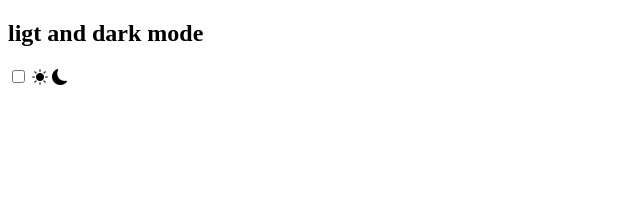
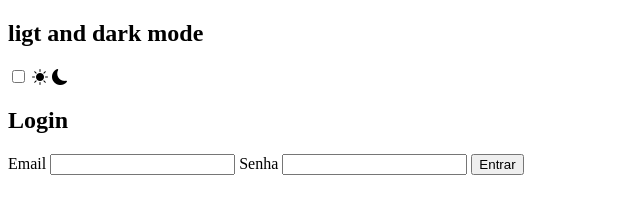
Before and after one commit to KevinPresley13/Formulario-dark-mode, a plain HTML site: page index.html in a window 1280 px wide. Shown: the whole page, without its empty margins (0-640 px from the left). Drawn offline with nearby package versions, Linux system fonts and the light colour scheme.

Commit message:
estrutura do formulario

```diff
--- a/index.html
+++ b/index.html
@@ -18,6 +18,19 @@
             </label>
         </div>
     </header>
+    <main>
+        <div class="form">
+            <h2>Login</h2>
+            <form action="" method="">
+                <label for="email">Email</label>
+                <input type="email" name="email" id="email">
+                <label for="senha">Senha</label>
+                <input type="text" name="senha" id="senha">
+                <button>Entrar</button>
+            </form>
+        </div>
 
+
+    </main>
 </body>
 </html>
```
